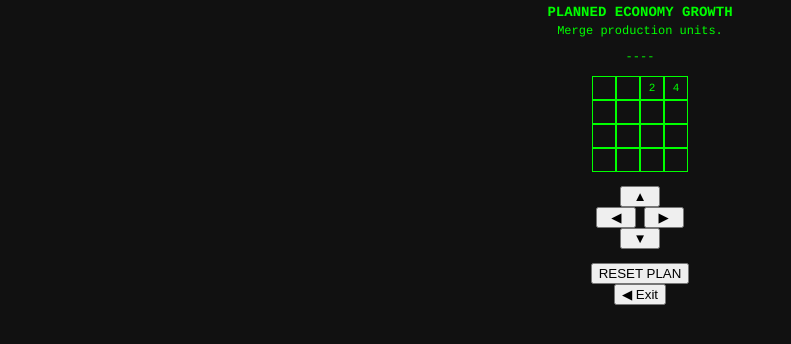
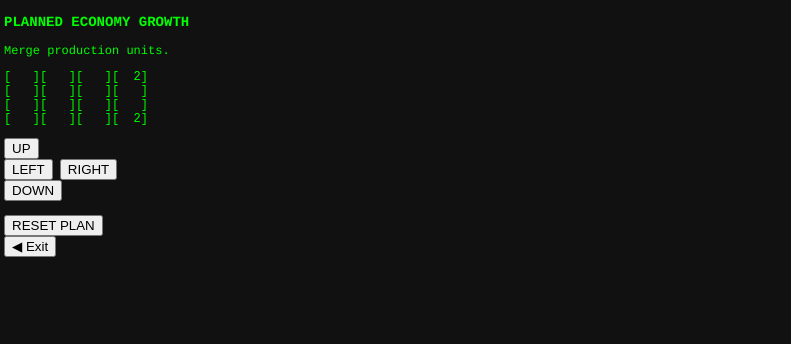
Before and after one commit to KhangLaBao/nokiagame, a plain HTML site: page web/gameno16/2048.html in a window 1280 px wide. Shown: the whole page, without its empty margins (0-791 px from the left). Drawn offline with Linux system fonts and the light colour scheme.

Commit message:
Version 27.3

```diff
--- a/web/gameno16/2048.html
+++ b/web/gameno16/2048.html
@@ -10,29 +10,20 @@
   color:#0f0;
   font-family:Courier, monospace;
   font-size:12px;
-  text-align:center;
   margin:4px;
 ">
 
-<h3 style="margin:4px 0;">PLANNED ECONOMY GROWTH</h3>
-<p id="msg" style="margin:4px 0;">Merge production units.</p>
-<p>----</p>
+<h3>PLANNED ECONOMY GROWTH</h3>
+<p id="msg">Merge production units.</p>
 
-<table id="grid" cellspacing="0" cellpadding="0"
-  style="margin:auto;">
-</table>
+<pre id="board">
+</pre>
 
-<br>
+<button onclick="move('up')">UP</button><br>
+<button onclick="move('left')">LEFT</button>
+<button onclick="move('right')">RIGHT</button><br>
+<button onclick="move('down')">DOWN</button><br><br>
 
-<!-- CONTROLS -->
-<div>
-  <button onclick="move('up')" style="width:40px;">▲</button><br>
-  <button onclick="move('left')" style="width:40px;">◀</button>
-  <button onclick="move('right')" style="width:40px;">▶</button><br>
-  <button onclick="move('down')" style="width:40px;">▼</button>
-</div>
-
-<br>
 <button onclick="resetGame()">RESET PLAN</button><br>
 <button onclick="window.location.href='../../index.html'">◀ Exit</button>
 
@@ -58,109 +49,81 @@ function addTile() {
   var empty = [];
   for (var i = 0; i < size; i++) {
     for (var j = 0; j < size; j++) {
-      if (grid[i][j] === 0) {
-        empty.push([i, j]);
-      }
+      if (grid[i][j] === 0) empty.push([i,j]);
     }
   }
   if (empty.length === 0) return;
-  var p = empty[Math.floor(Math.random() * empty.length)];
-  grid[p[0]][p[1]] = Math.random() < 0.9 ? 2 : 4;
+  var p = empty[Math.floor(Math.random()*empty.length)];
+  grid[p[0]][p[1]] = 2;
 }
 
 function draw() {
-  var t = document.getElementById("grid");
-  t.innerHTML = "";
-
+  var out = "";
   for (var i = 0; i < size; i++) {
-    var r = t.insertRow();
     for (var j = 0; j < size; j++) {
-      var c = r.insertCell();
-
-      c.style.width = "22px";
-      c.style.height = "22px";
-      c.style.border = "1px solid #0f0";
-      c.style.background = "#111";
-      c.style.color = "#0f0";
-      c.style.textAlign = "center";
-      c.style.fontSize = "11px";
-
       if (grid[i][j] === 0) {
-        c.innerHTML = "&nbsp;";
+        out += "[   ]";
       } else {
-        c.innerHTML = grid[i][j];
+        var n = grid[i][j];
+        if (n < 10) out += "[  " + n + "]";
+        else if (n < 100) out += "[ " + n + "]";
+        else out += "[" + n + "]";
       }
     }
+    out += "\n";
   }
+  document.getElementById("board").innerHTML = out;
 }
 
 function slide(arr) {
   var a = [];
-  for (var i = 0; i < arr.length; i++) {
-    if (arr[i] !== 0) a.push(arr[i]);
-  }
+  for (var i=0;i<arr.length;i++) if (arr[i]!==0) a.push(arr[i]);
 
-  for (var i = 0; i < a.length - 1; i++) {
-    if (a[i] === a[i + 1]) {
-      a[i] = a[i] * 2;
-      a[i + 1] = 0;
-      if (a[i] === 2048) {
-        document.getElementById("msg").innerHTML =
-          "PLAN COMPLETE ☭";
+  for (var i=0;i<a.length-1;i++) {
+    if (a[i]===a[i+1]) {
+      a[i]*=2;
+      a[i+1]=0;
+      if (a[i]===2048) {
+        document.getElementById("msg").innerHTML="PLAN COMPLETE ☭";
       }
     }
   }
 
-  var out = [];
-  for (var i = 0; i < a.length; i++) {
-    if (a[i] !== 0) out.push(a[i]);
-  }
-  while (out.length < size) out.push(0);
-  return out;
+  var r=[];
+  for (var i=0;i<a.length;i++) if (a[i]!==0) r.push(a[i]);
+  while (r.length<size) r.push(0);
+  return r;
 }
 
 function move(dir) {
-  var old = "";
-  for (var i = 0; i < size; i++) {
-    old += grid[i].join(",");
+  if (dir==="left") {
+    for (var i=0;i<size;i++) grid[i]=slide(grid[i]);
   }
 
-  if (dir === "left") {
-    for (var i = 0; i < size; i++) {
-      grid[i] = slide(grid[i]);
+  if (dir==="right") {
+    for (var i=0;i<size;i++)
+      grid[i]=slide(grid[i].reverse()).reverse();
+  }
+
+  if (dir==="up") {
+    for (var j=0;j<size;j++) {
+      var c=[];
+      for (var i=0;i<size;i++) c.push(grid[i][j]);
+      c=slide(c);
+      for (var i=0;i<size;i++) grid[i][j]=c[i];
     }
   }
 
-  if (dir === "right") {
-    for (var i = 0; i < size; i++) {
-      grid[i] = slide(grid[i].reverse()).reverse();
+  if (dir==="down") {
+    for (var j=0;j<size;j++) {
+      var c=[];
+      for (var i=0;i<size;i++) c.push(grid[i][j]);
+      c=slide(c.reverse()).reverse();
+      for (var i=0;i<size;i++) grid[i][j]=c[i];
     }
   }
 
-  if (dir === "up") {
-    for (var j = 0; j < size; j++) {
-      var col = [];
-      for (var i = 0; i < size; i++) col.push(grid[i][j]);
-      col = slide(col);
-      for (var i = 0; i < size; i++) grid[i][j] = col[i];
-    }
-  }
-
-  if (dir === "down") {
-    for (var j = 0; j < size; j++) {
-      var col = [];
-      for (var i = 0; i < size; i++) col.push(grid[i][j]);
-      col = slide(col.reverse()).reverse();
-      for (var i = 0; i < size; i++) grid[i][j] = col[i];
-    }
-  }
-
-  var now = "";
-  for (var i = 0; i < size; i++) {
-    now += grid[i].join(",");
-  }
-
-  if (old !== now) addTile();
+  addTile();
   draw();
 }
 
```
